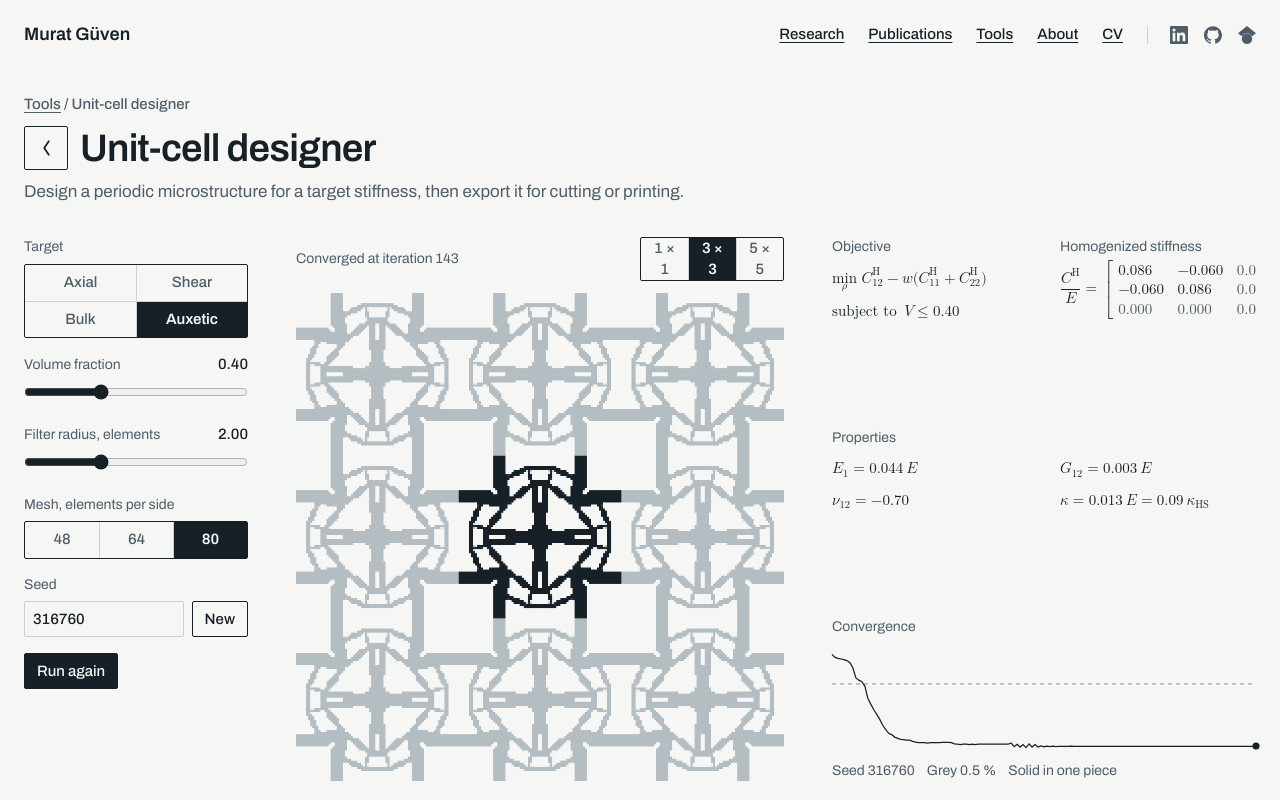
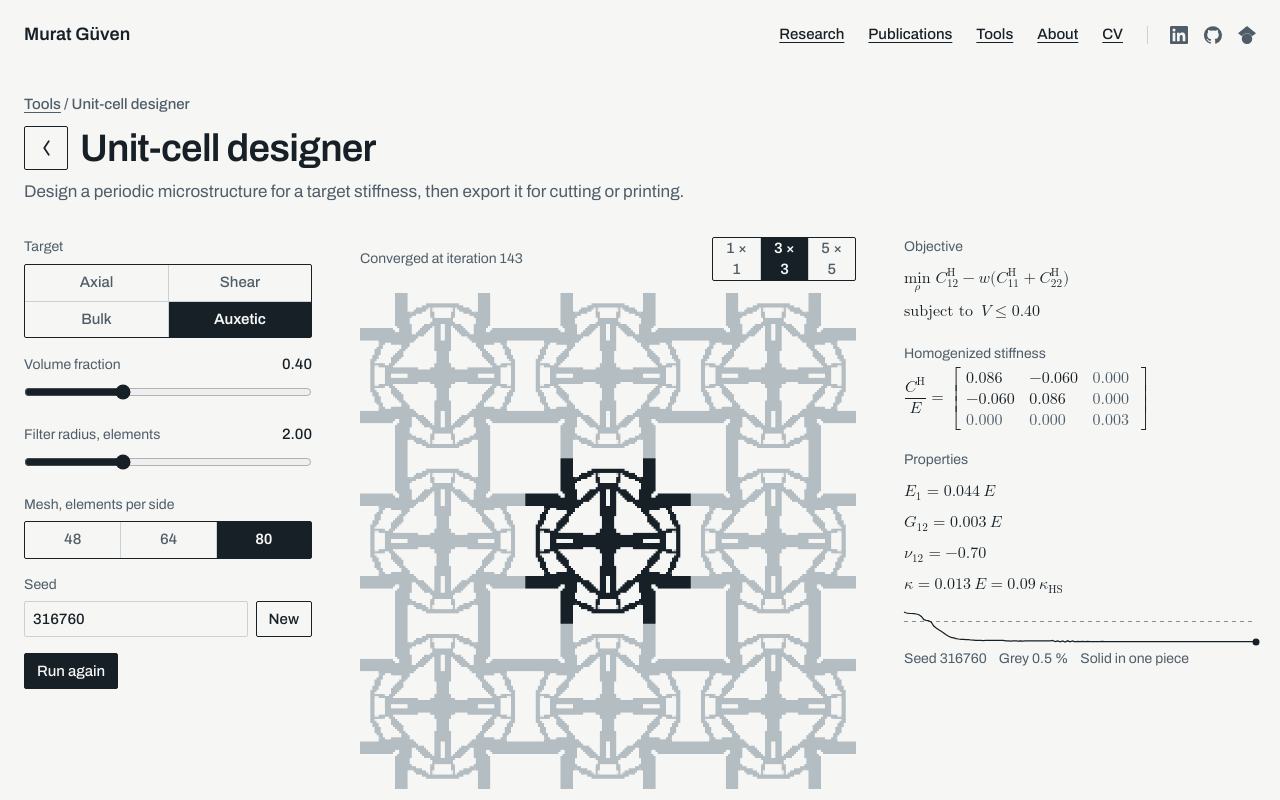
Before and after one commit to likemaestro/likemaestro.github.io, a React (Vite) app: page /tools/unit-cell in a window 1280 px wide. Shown: the top 800 px of the page. Built offline with nearby package versions, Linux system fonts and the light colour scheme.

Commit message:
Unit-cell designer: back to one readout column with a short trace; side by side the controls (18rem) and readout (22rem, larger math) are wider and the lattice larger, running a little past the first screen, so less empty space around it

```diff
--- a/src/lab/readout.tsx
+++ b/src/lab/readout.tsx
@@ -58,10 +58,9 @@ export function quantities(C: ArrayLike<number>, vol: number): Quantities {
 }
 
 // Convergence of the target quantity: a slim line with a dashed physical reference and the live end point, no axes.
-/** A convergence line; 2.25rem tall unless `className` sizes it (the strokes keep their width at any size). */
-export const Trace: React.FC<{ data: number[]; reference?: number; live: boolean; className?: string }> = ({ data, reference, live, className = "h-9" }) => {
+export const Trace: React.FC<{ data: number[]; reference?: number; live: boolean }> = ({ data, reference, live }) => {
   const W = 600, H = 36;
-  if (data.length < 2) return <div className={`${className} min-w-0 flex-1`} aria-hidden="true" />;
+  if (data.length < 2) return <div className="h-9 min-w-0 flex-1" aria-hidden="true" />;
   const ref = reference !== undefined && Number.isFinite(reference) ? reference : undefined;
   let lo = Math.min(...data, ref ?? Infinity), hi = Math.max(...data, ref ?? -Infinity);
   if (hi - lo < 1e-9) { lo -= 1; hi += 1; }
@@ -69,7 +68,7 @@ export const Trace: React.FC<{ data: number[]; reference?: number; live: boolean
   const y = (v: number) => H - 3 - ((v - lo) / (hi - lo)) * (H - 6);
   const last = data.length - 1;
   return (
-    <div className={`relative ${className} min-w-0 flex-1`} aria-hidden="true">
+    <div className="relative h-9 min-w-0 flex-1" aria-hidden="true">
       <svg viewBox={`0 0 ${W} ${H}`} preserveAspectRatio="none" className="absolute inset-0 h-full w-full overflow-visible">
         {ref !== undefined && <line x1={0} x2={W} y1={y(ref)} y2={y(ref)} stroke="#819199" strokeDasharray="4 4" vectorEffect="non-scaling-stroke" />}
         <polyline points={data.map((v, i) => `${x(i).toFixed(1)},${y(v).toFixed(1)}`).join(" ")} fill="none" stroke="#172027" strokeWidth="1.25" vectorEffect="non-scaling-stroke" />
--- a/src/tools/unit-cell/UnitCellDesigner.tsx
+++ b/src/tools/unit-cell/UnitCellDesigner.tsx
@@ -205,7 +205,7 @@ const UnitCellDesigner: React.FC = () => {
       </>}
     >
       {clamped.length > 0 && <p className="t-small mb-4 text-ink-2">Some link settings were out of range and have been adjusted: {clamped.join(", ")}.</p>}
-      <div className="grid gap-x-8 gap-y-8 md:grid-cols-[14rem_minmax(0,1fr)] xl:grid-cols-[14rem_auto_minmax(0,1fr)] xl:gap-x-12">
+      <div className="grid gap-x-8 gap-y-8 md:grid-cols-[14rem_minmax(0,1fr)] xl:grid-cols-[18rem_minmax(0,1fr)_22rem] xl:gap-x-12">
         {/* Controls */}
         <div className="flex min-w-0 flex-col gap-4">
           <Field label="Target"><Segmented label="Optimization target" cols={2} value={t} onChange={(v) => set({ target: v, seed: defaultSeed(v as Objective, n) })} options={TARGETS.map((x) => ({ v: x.id, text: x.label }))} /></Field>
@@ -229,10 +229,10 @@ const UnitCellDesigner: React.FC = () => {
         </div>
 
         {/* Lattice: first on phones, sized from the viewport height on larger screens so the tool fits the first screen.
-            The status and the tiling sit above it, spanning exactly its width. Side by side (xl) the lattice sits next to
-            the controls and the readout takes the rest of the width, its blocks spread over the lattice's height. */}
+            The status and the tiling sit above it, spanning exactly its width. Side by side (xl) the lattice runs a little
+            past the first screen so it fills more of the width. */}
         <div className="min-w-0 max-md:order-first">
-          <div className="mx-auto w-full md:max-w-[max(18rem,min(100%,calc(100svh-19.5rem)))] xl:mx-0 xl:w-[clamp(18rem,calc(100svh-19.5rem),44rem)] xl:max-w-none">
+          <div className="mx-auto w-full md:max-w-[max(18rem,min(100%,calc(100svh-19.5rem)))] xl:max-w-[max(18rem,min(100%,calc(100svh-12rem)))]">
             <div className="mb-3 flex items-center justify-between gap-3">
               <p className="t-small text-ink-2" aria-hidden="true">{status}</p>
               <div className="w-36"><Segmented label="Tiles" value={String(tiles)} onChange={(v) => set({ tiles: v })} options={["1", "3", "5"].map((v) => ({ v, text: `${v} × ${v}` }))} /></div>
@@ -244,7 +244,7 @@ const UnitCellDesigner: React.FC = () => {
         </div>
 
         {/* Readout */}
-        <div className="flex min-w-0 flex-col gap-5 md:col-span-2 md:grid md:grid-cols-3 xl:col-span-1 xl:grid-cols-2 xl:content-between xl:gap-x-8 xl:gap-y-7 xl:[&_math]:!text-[0.9375rem]">
+        <div className="flex min-w-0 flex-col gap-5 md:col-span-2 md:grid md:grid-cols-3 xl:col-span-1 xl:flex xl:[&_math]:!text-[1rem]">
           <div className="min-w-0">
             <p className="t-small mb-1.5 text-ink-2">Objective</p>
             <div className="math sm flex flex-col gap-1 overflow-x-auto overflow-y-hidden">
@@ -256,15 +256,10 @@ const UnitCellDesigner: React.FC = () => {
             <p className="t-small mb-0.5 text-ink-2">Homogenized stiffness</p>
             <MathML className="math sm overflow-x-auto overflow-y-hidden" html={tensorMath(res.C, T.active)} />
           </div>
-          <div className="min-w-0 xl:col-span-2">
+          <div className="min-w-0">
             <p className="t-small mb-1.5 text-ink-2">Properties</p>
-            <div className="math sm flex flex-col gap-1 xl:grid xl:grid-cols-2 xl:gap-x-8">{lines.map((h, i) => <MathML key={i} html={h} />)}</div>
-          </div>
-          {/* Convergence: under the properties; side by side a modest plot across the readout, its three rows spread
-              over the lattice's height so the last ends level with the lattice's bottom */}
-          <div className="min-w-0 md:col-start-3 xl:col-span-2 xl:col-start-1">
-            <p className="t-small mb-2 hidden text-ink-2 xl:block">Convergence</p>
-            <div className="flex"><Trace data={res.hist} reference={reference} live={live} className="h-9 xl:h-[clamp(4rem,14svh,7rem)]" /></div>
+            <div className="math sm flex flex-col gap-1">{lines.map((h, i) => <MathML key={i} html={h} />)}</div>
+            <div className="mt-3 flex"><Trace data={res.hist} reference={reference} live={live} /></div>
             <p className="t-small mt-1 flex flex-wrap gap-x-3 text-ink-2">
               <span>Seed {seed}</span>
               {done && res.grey !== undefined && <span>Grey {(res.grey * 100).toFixed(1)} %</span>}
```
